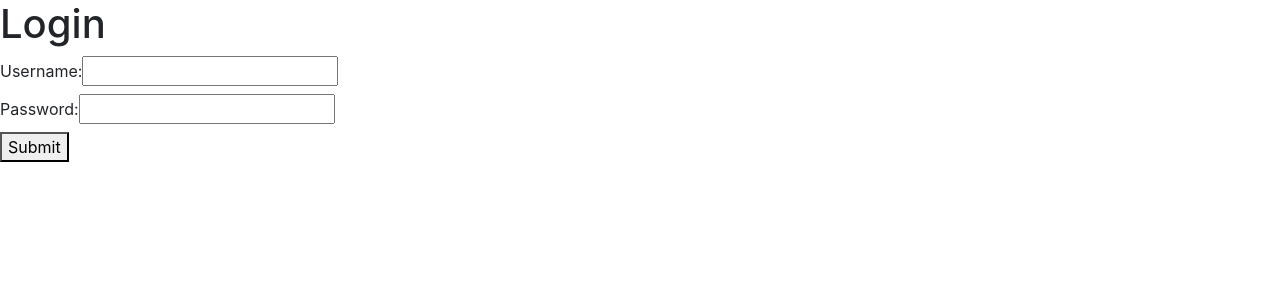
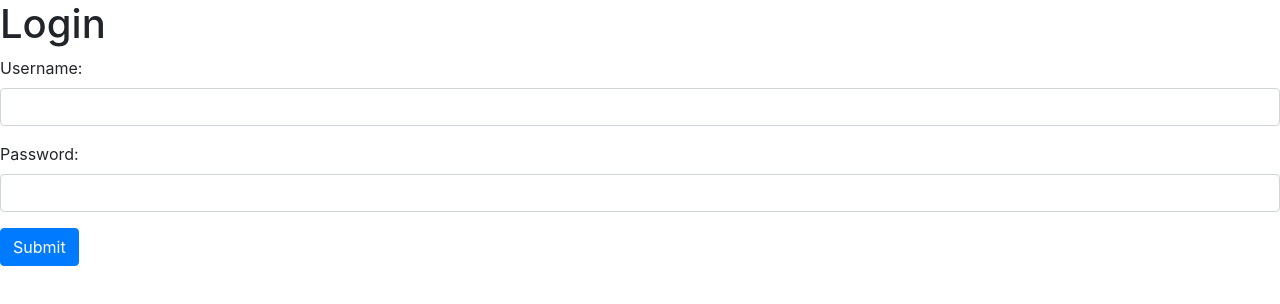
Before and after one commit to Sebbwitt/DBS-SEED-GROUP-8, a React (Create React App) app in the folder application/: page /login in a window 1280 px wide. Shown: the top 304 px of the page. Built offline with nearby package versions, Linux system fonts and the light colour scheme.

Commit message:
login done

```diff
--- a/application/src/pages/Login.js
+++ b/application/src/pages/Login.js
@@ -1,5 +1,5 @@
 import React from 'react';
-import { Form, Button } from 'react-bootstrap';
+import { Alert, Form, Button } from 'react-bootstrap';
 import axios from 'axios';
 
 class Login extends React.Component {
@@ -30,34 +30,35 @@ class Login extends React.Component {
                 localStorage.setItem('token', response);
                 window.location.href = '/';
             }).catch(error => {
-                this.state.hasError = true;
+                this.setState({
+                    hasError: true
+                })
             })
         event.preventDefault();
     }
 
     render() {
-        console.log('aa')
         return (
             <div>
+                <h1>Login</h1>
+                <Alert variant="danger" show={this.state.hasError}>
+                    <Alert.Heading>Error!</Alert.Heading>
+                    Invalid username and password.
+                </Alert>
 
-                <h1>Login</h1>
-                {this.state.error && <h3>Error! Invalid username and password.</h3>}
-                <form onSubmit={this.handleSubmit}>
-
-                    <label>
-                        Username:
-                        <input type='text' name='username' value={this.state.username} onChange={this.handleUsername} />
-                    </label>
-                    <br/>
-                    <label>
-                        Password:
-                        <input type='password' name='password' value={this.state.password} onChange={this.handlePassword} />
-                    </label>
-                    <br/>
-                    <button variant='primary' type='submit'>
+                <Form onSubmit={this.handleSubmit}>
+                    <Form.Group>
+                        <Form.Label>Username:</Form.Label>
+                        <Form.Control type='text' name='username' value={this.state.username} onChange={this.handleUsername} required />
+                    </Form.Group>
+                    <Form.Group>
+                        <Form.Label>Password:</Form.Label>
+                        <Form.Control type='password' name='password' value={this.state.password} onChange={this.handlePassword} required />
+                    </Form.Group>
+                    <Button variant='primary' type='submit'>
                         Submit
-                    </button>
-                </form>
+                    </Button>
+                </Form>
             </div>
         )
     }
```
